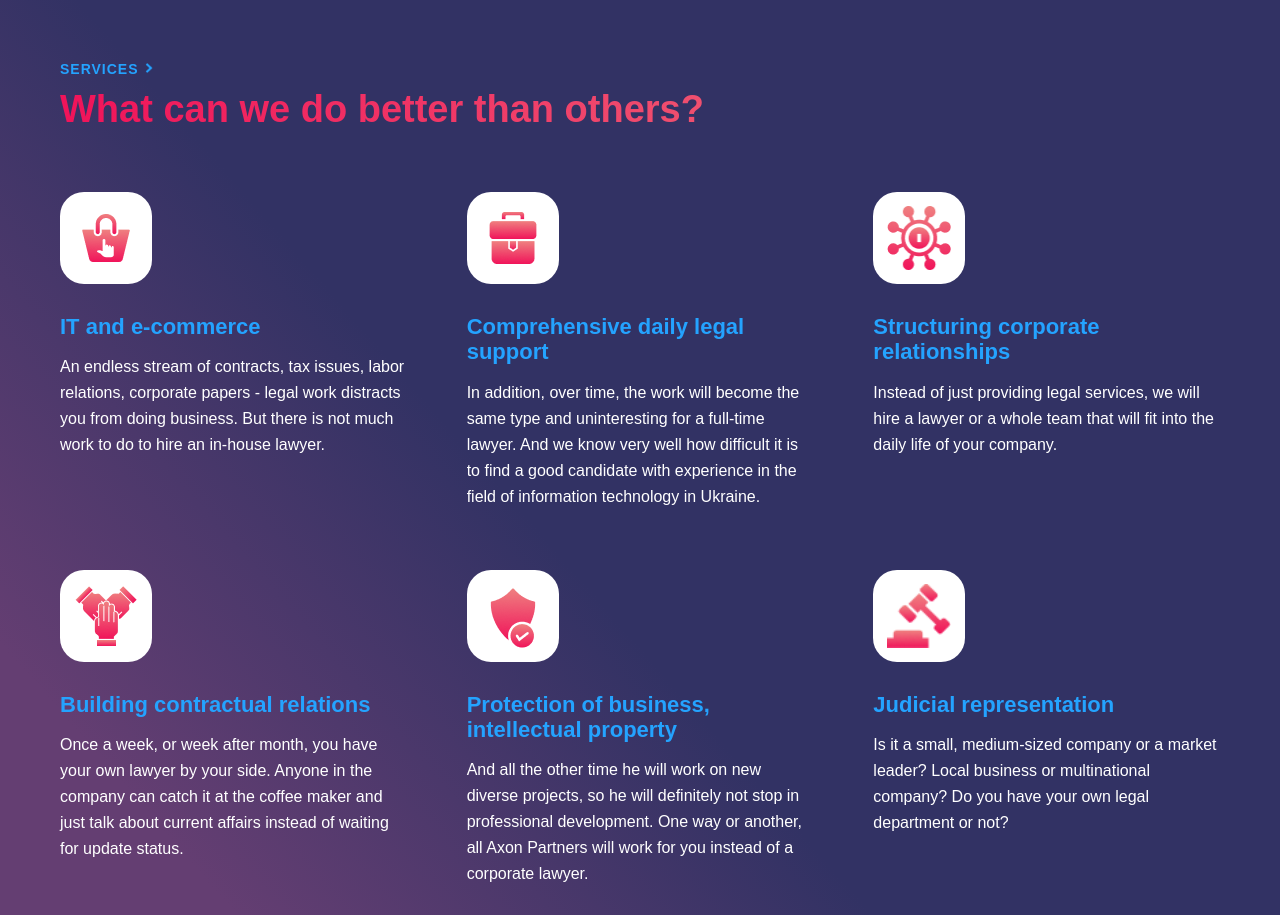
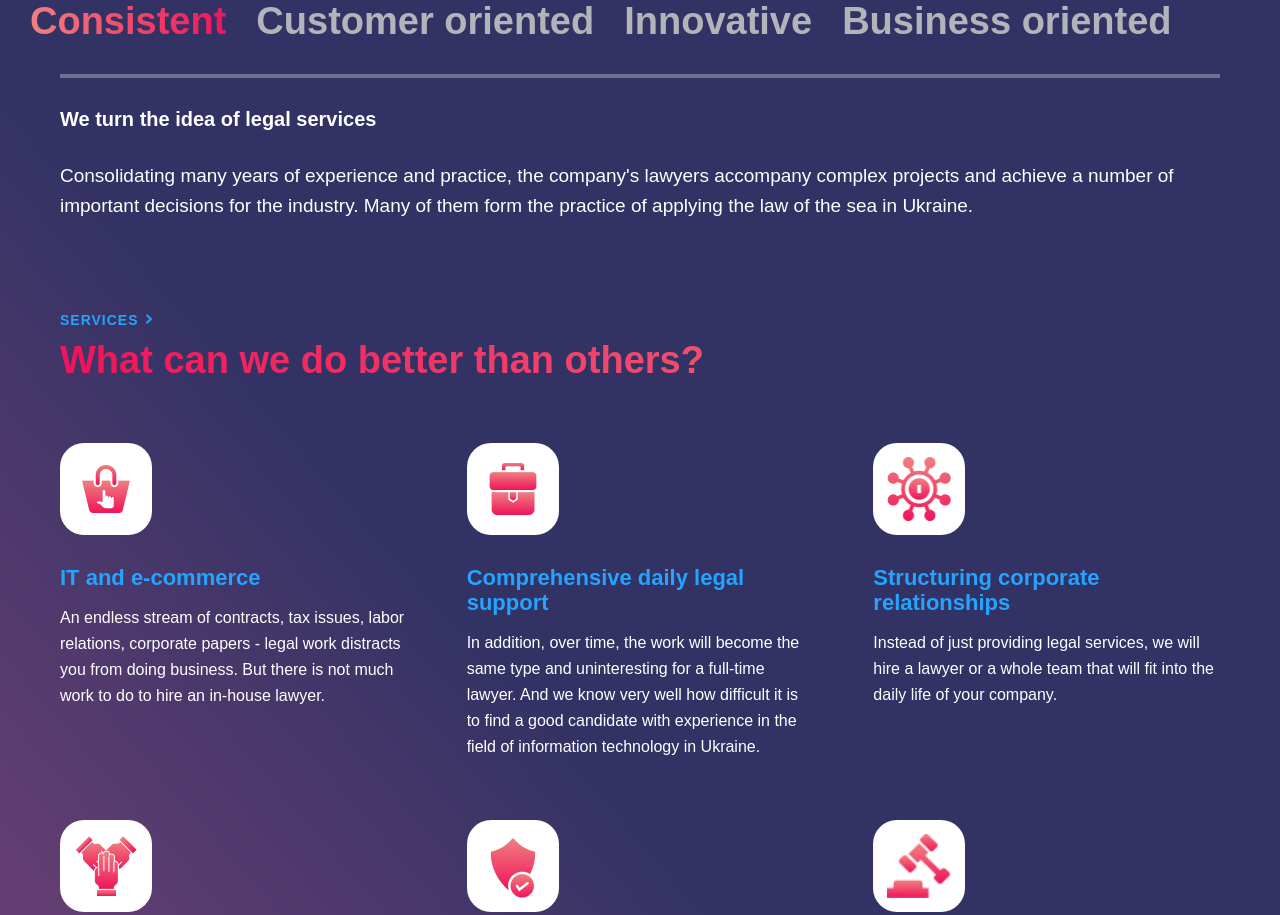
Before and after one commit to OleksandrVoloshchuk/hlegal, a plain HTML site: page index.html in a window 1280 px wide. Shown: the top 915 px of the page. Drawn offline with Linux system fonts and the light colour scheme; a web font is replaced by a local one.

Commit message:
created swipe-section added hero-section

```diff
--- a/index.html
+++ b/index.html
@@ -8,6 +8,31 @@
     <link rel="stylesheet" href="fonts/fonts.css">
 </head>
 <body>
+    <div class="hero-section">
+        <section class="swipe-section">
+            <div class="swipe">
+                <div class="swipe-drawer">
+                    <div class="swipe-drawer-inner">
+                    <a href="" class="swipe-link hero-link">Consistent</a>
+                    <a href="" class="swipe-link">Customer oriented</a>
+                    <a href="" class="swipe-link">Innovative</a>
+                    <a href="" class="swipe-link">Business oriented</a>
+                </div>
+            </div>
+            <div class="wrapper">
+                <hr>
+            </div>
+            <div class="wrapper">
+                <div class="swipe-content">
+                    <h2 class="swipe-content-title">
+                        We turn the idea of legal services
+                    </h2>
+                    <p class="swipe-content-text">
+                        Consolidating many years of experience and practice, the company's lawyers accompany complex projects and achieve a number of important decisions for the industry. Many of them form the practice of applying the law of the sea in Ukraine.
+                    </p>
+                </div>
+            </div>
+        </section>
         <section class="cards-section">
             <div class="wrapper">
                 <a href="/" class="section-link">services
@@ -98,6 +123,7 @@
                 </div>
             </div>
         </section>
+    </div>
     <hr class="spacer">
     <section class="slider-section">
         <div class="wrapper">
--- a/sass/_cards-section.scss
+++ b/sass/_cards-section.scss
@@ -1,6 +1,5 @@
 .cards-section {
     border-radius: 0px 0px 12px 12px;
-    background: linear-gradient(229deg, #323264 11.93%, #323264 57.17%, #643E72 87.46%);
     padding-top: 30px;
     padding-bottom: 60px;
     position: relative;
--- a/sass/_helpers.scss
+++ b/sass/_helpers.scss
@@ -5,6 +5,10 @@
 body {
     margin: 0;
     font-family: 'Montserrat', sans-serif;
+}
+
+main {
+    background: linear-gradient(229deg, #323264 11.93%, #323264 57.17%, #643E72 87.46%);
 }
 
 .wrapper {
--- /dev/null
+++ b/sass/_hero-section.scss
@@ -0,0 +1,6 @@
+.hero-section {
+    display: flex;
+    flex-direction: column;
+    gap: 30px;
+    background: linear-gradient(229deg, #323264 11.93%, #323264 57.17%, #643E72 87.46%);
+}
--- /dev/null
+++ b/sass/_swipe-section.scss
@@ -0,0 +1,61 @@
+.swipe {
+    display: flex;
+    flex-direction: column;
+    gap: 30px;
+}
+
+.swipe-drawer {
+    display: flex;
+    overflow-x: auto;
+}
+
+.swipe-drawer-inner {
+    display: flex;
+    gap: 30px;
+    flex-shrink: 0;
+    padding-right: 30px;
+    padding-left: 30px;
+}
+
+.swipe-link {
+    color: #B3B3BA;
+    font-size: 38px;
+    font-weight: 700;
+    text-decoration: none;
+    flex-shrink: 0;
+}
+
+.hero-link {
+    background: linear-gradient(90deg, #EF8080 0.84%, #F0145A 99.96%);
+    background-clip: text;
+    -webkit-background-clip: text;
+    -webkit-text-fill-color: transparent;
+}
+
+.swipe-section hr {
+    width: 100%;
+    background: rgba(255, 255, 255, 0.30);
+    margin: 0;
+    height: 4px;
+    border: 0;
+}
+
+.swipe-content {
+    display: flex;
+    flex-direction: column;
+    gap: 30px;
+}
+
+.swipe-content-title {
+    color: #FFF;
+    font-size: 20px;
+    font-weight: 700;
+    margin: 0;
+}
+
+.swipe-content-text {
+    color: #FFF;
+    font-size: 19px;
+    line-height: 30px;
+    margin: 0;
+}
--- a/sass/style.scss
+++ b/sass/style.scss
@@ -4,4 +4,6 @@
 @use 'helpers';
 @use 'slider-section';
 @use 'recommended-section';
+@use 'swipe-section';
+@use 'hero-section';
 @use 'normalize';
```
Also changed, not shown: css/style.css, 1 other file. Lines whose indentation alone changed are shown as unchanged.
